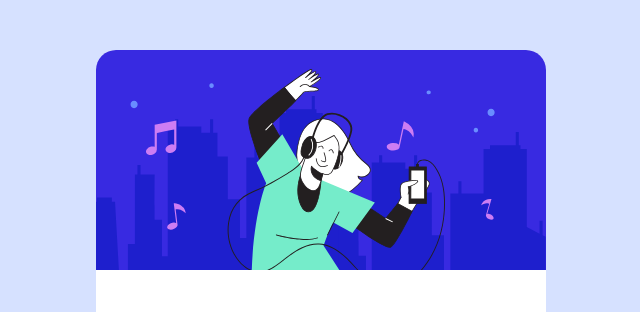
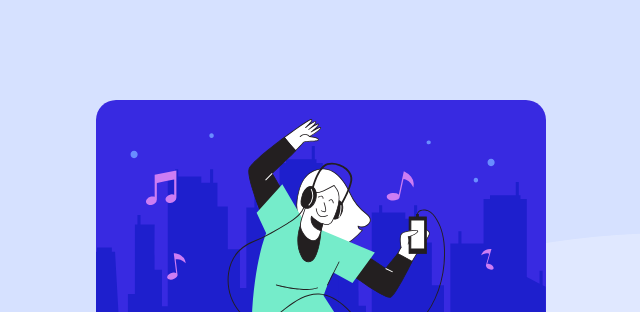
Before and after one commit to patsiomkina/OrderSummaryComponent, a plain HTML site: page index.html in a window 1280 px wide. Shown: the top 312 px of the page, without its empty margins (319-959 px from the left). Drawn offline with Linux system fonts and the light colour scheme.

Commit message:
Corrected top/bottom margins & bg-size

```diff
--- a/styles.css
+++ b/styles.css
@@ -18,7 +18,7 @@
 body {
     background-image: url("./images/pattern-background-desktop.svg");
     background-repeat: no-repeat; /*чтобы картинка за заднем плане НЕ повторялась*/
-    background-size: cover; /*устанавливаем размер картинки-задника (на весь экран)*/
+    background-size: contain; /*устанавливаем размер картинки-задника (на весь экран)*/
     background-color: var(--pale-blue); /*используем глобальную переменную с цветом, объявленную выше*/
     font-family: "Red Hat Display", sans-serif;
     font-size: 16px;
@@ -30,7 +30,7 @@ body {
     color: var(--desaturated-blue);
     border-radius: 20px; /*закругление рамки*/
     overflow: hidden; /*Когда содержимое div слишком большое для "card", то его нужно спрятать*/
-    margin: 50px auto; /*50px - для верха и низа, auto - для лева и права (одинаковые значения будут присвоены дл отступов слева и справа, т.е. изображение отображается в центре экрана, без смещения*/
+    margin: 100px auto; /*50px - для верха и низа, auto - для лева и права (одинаковые значения будут присвоены дл отступов слева и справа, т.е. изображение отображается в центре экрана, без смещения*/
 }
 
 .title {
```
